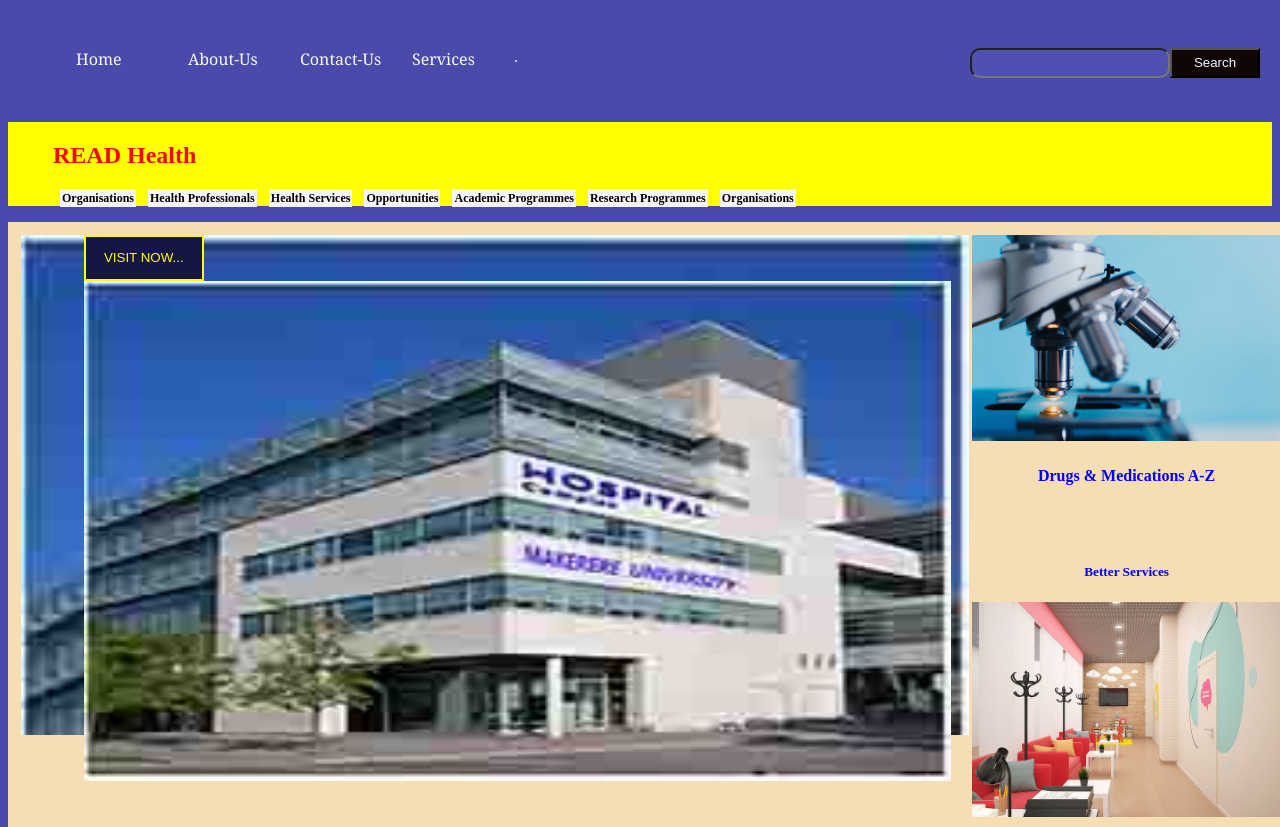
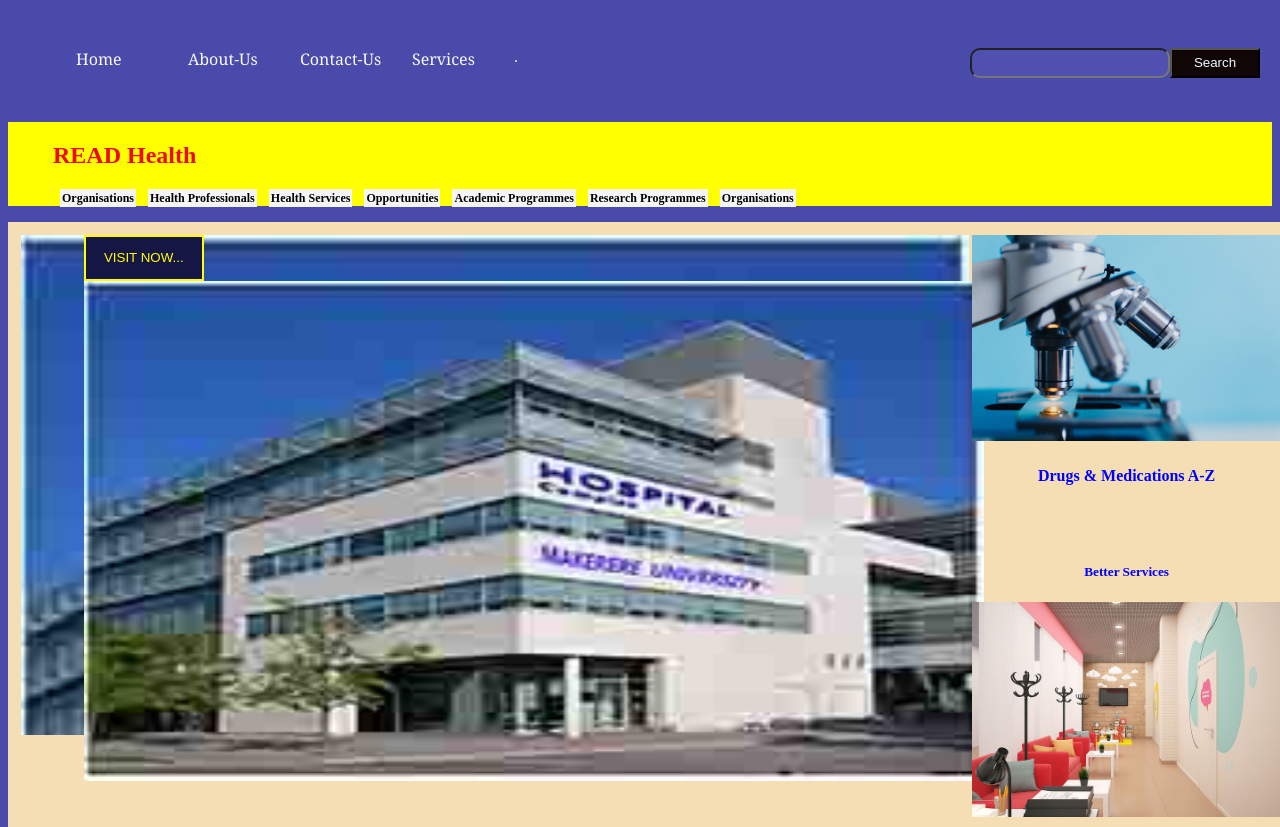
Before and after one commit to Allenmabazi/Makerere-Hospital-Websites, a plain HTML site: page index.html in a window 1280 px wide. Shown: the part 125-952 px from the top of the page. Drawn offline with Linux system fonts and the light colour scheme.

Commit message:
Update mak.css

```diff
--- a/mak.css
+++ b/mak.css
@@ -91,7 +91,7 @@ padding-left: 10px;
     width: 120px;
 }
 .Bod .left img{
-width: 98%;
+width: 900px;
 height:500px;
 }
 .Bod .left{
```
